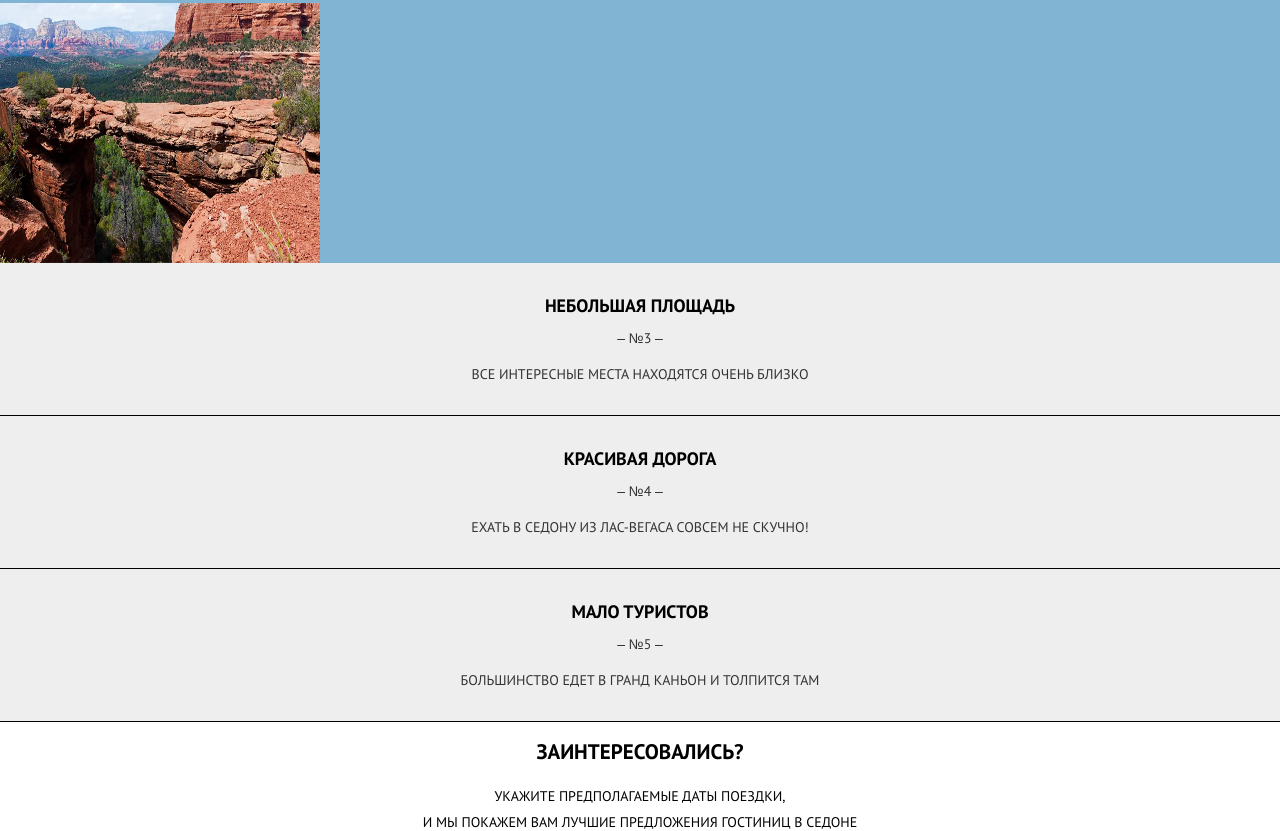
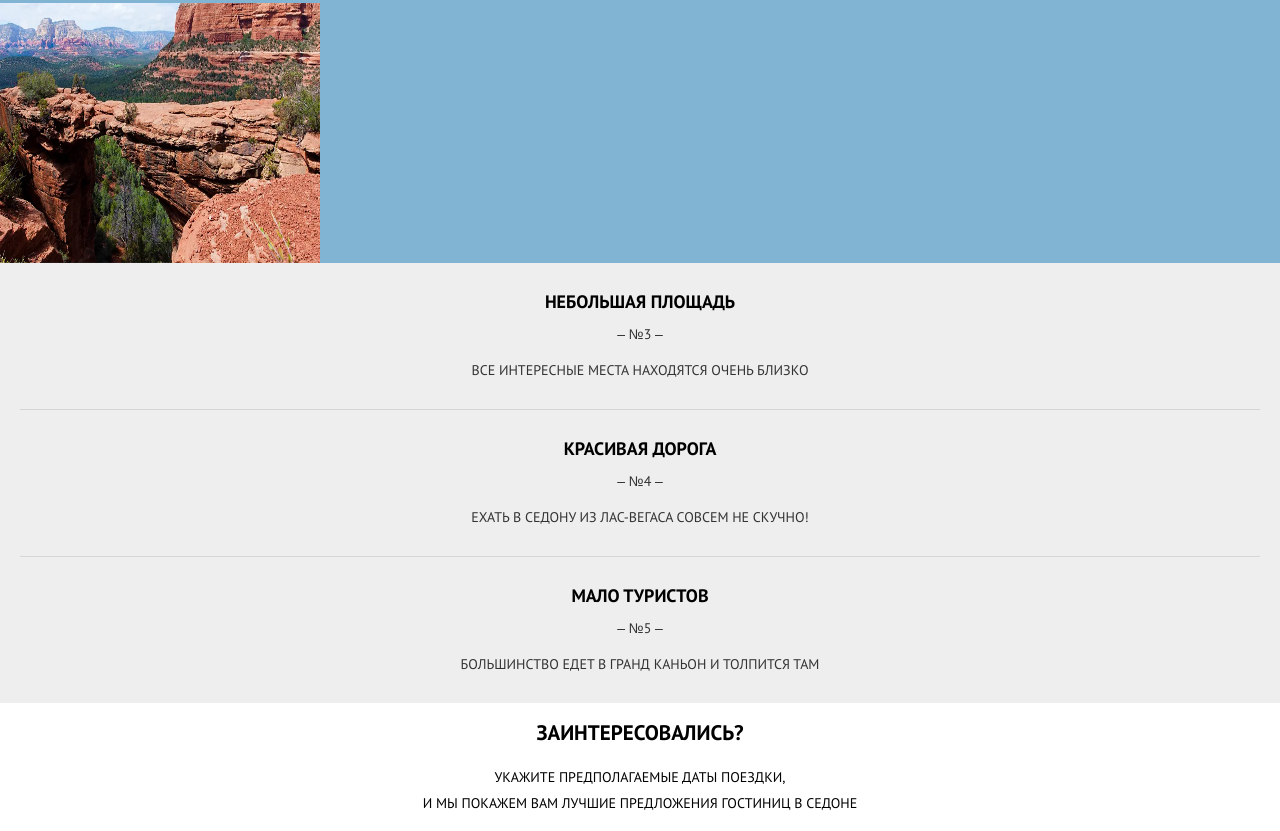
Before and after one commit to juliaostrogorskaya/Sedona, a website: page source/index.html in a window 1280 px wide. Shown: the part 1740-2571 px from the top of the page. Drawn offline with Linux system fonts and the light colour scheme.

Commit message:
features done

```diff
--- a/source/index.html
+++ b/source/index.html
@@ -92,17 +92,17 @@
         <li class="features__item features__item--gray">
           <h2 class="features__title">Небольшая площадь</h2>
           <p class="features__numbers">&ndash; №3 &ndash;</p>
-          <p>Все интересные места находятся&nbsp;очень&nbsp;близко</p>
+          <p class="features__text">Все интересные места находятся очень близко</p>
         </li>
         <li class="features__item features__item--gray">
           <h2 class="features__title">Красивая дорога</h2>
           <p class="features__numbers">&ndash; №4 &ndash;</p>
-          <p>Ехать в Седону из Лас-Вегаса совсем не&nbsp;скучно!</p>
+          <p class="features__text">Ехать в Седону из Лас-Вегаса совсем&nbsp;не&nbsp;скучно!</p>
         </li>
         <li class="features__item features__item--gray">
           <h2 class="features__title">Мало туристов</h2>
           <p class="features__numbers">&ndash; №5 &ndash;</p>
-          <p>Большинство едет в Гранд Каньон и&nbsp;толпится&nbsp;там</p>
+          <p class="features__text">Большинство едет в Гранд Каньон и&nbsp;толпится&nbsp;там</p>
         </li>
       </ul>
       <section class="hotel-search">
--- a/source/sass/blocks/features.scss
+++ b/source/sass/blocks/features.scss
@@ -109,11 +109,19 @@
 
 .features__item--gray {
   background-color: #eeeeee;
-  padding-top: 30px;
-  padding-bottom: 30px;
-  border-bottom: 1px solid black;
+  padding-top: 26px;
+  position: relative;
 }
 
 .features__item--gray p {
   color: $second-text-color;
 }
+
+.features__text {
+  border-bottom: 1px solid #d5d5d5;
+  padding-bottom: 28px;
+}
+
+.features__item--gray:last-of-type .features__text {
+  border-bottom: none;
+}
--- a/source/sass/style.scss
+++ b/source/sass/style.scss
@@ -6,3 +6,4 @@
 @import "blocks/intro";
 @import "blocks/promo";
 @import "blocks/features";
+@import "blocks/hotel-search";
```
Also changed, not shown: source/css/style.css, source/sass/blocks/hotel-search.scss (added).
